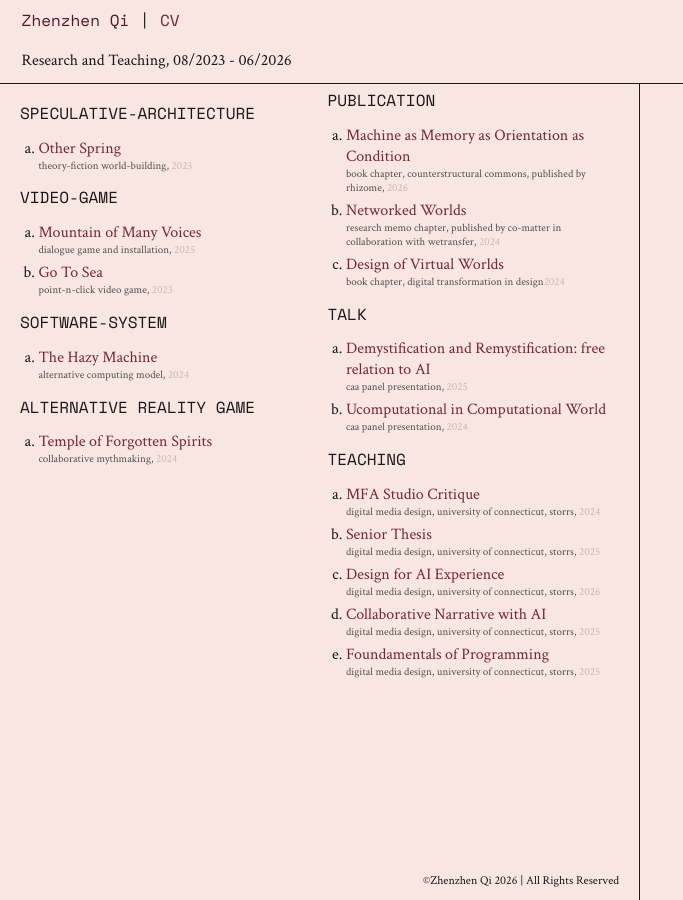
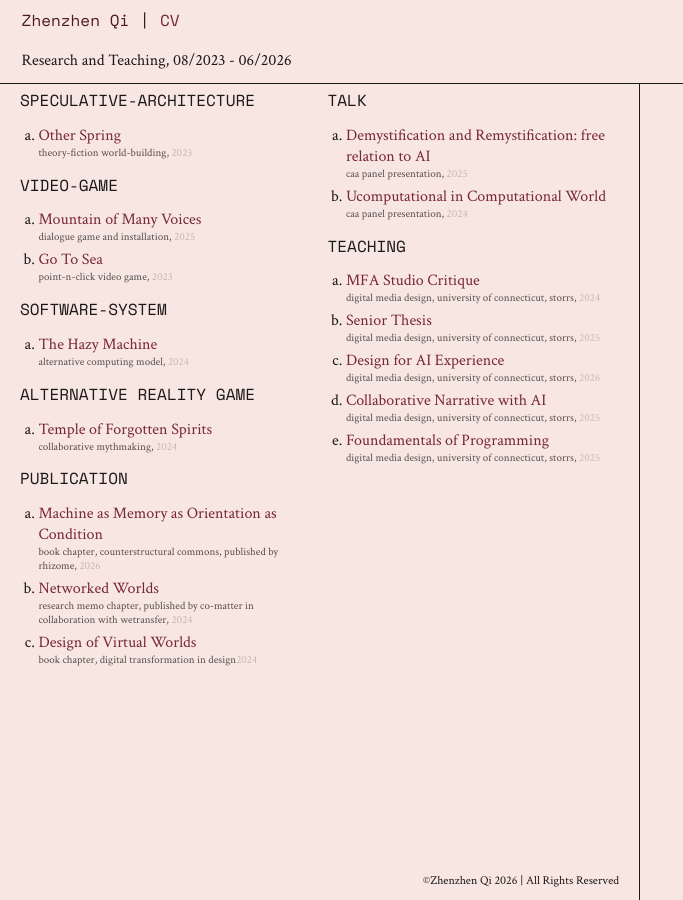
Before and after one commit to zhenzhenqi/zhenzhenqi, a Jekyll site: the page built from index.md, in a window 1280 px wide. Shown: the whole page, without its empty margins (0-683 px from the left). Built offline with Jekyll 4.4.1, drawn with Linux system fonts in a browser that asks for light colours.

Commit message:
Align first project-list heading

```diff
--- a/assets/css/main.scss
+++ b/assets/css/main.scss
@@ -51,6 +51,7 @@
 #left .project-list { column-count:2; column-gap:1rem; padding:0 20px; }
 .type-group { break-inside:avoid; }
 .section-title { text-transform:uppercase; margin:.8rem 0; }
+.project-list > .type-group:first-child .section-title { margin-top:0; }
 .project-list ul { padding-left:1.15rem; }
 .project-list li { margin-bottom:5px; list-style:lower-alpha; }
 .project-title { font-size:1em; transition:opacity .3s, letter-spacing .3s; color:inherit; }
```
